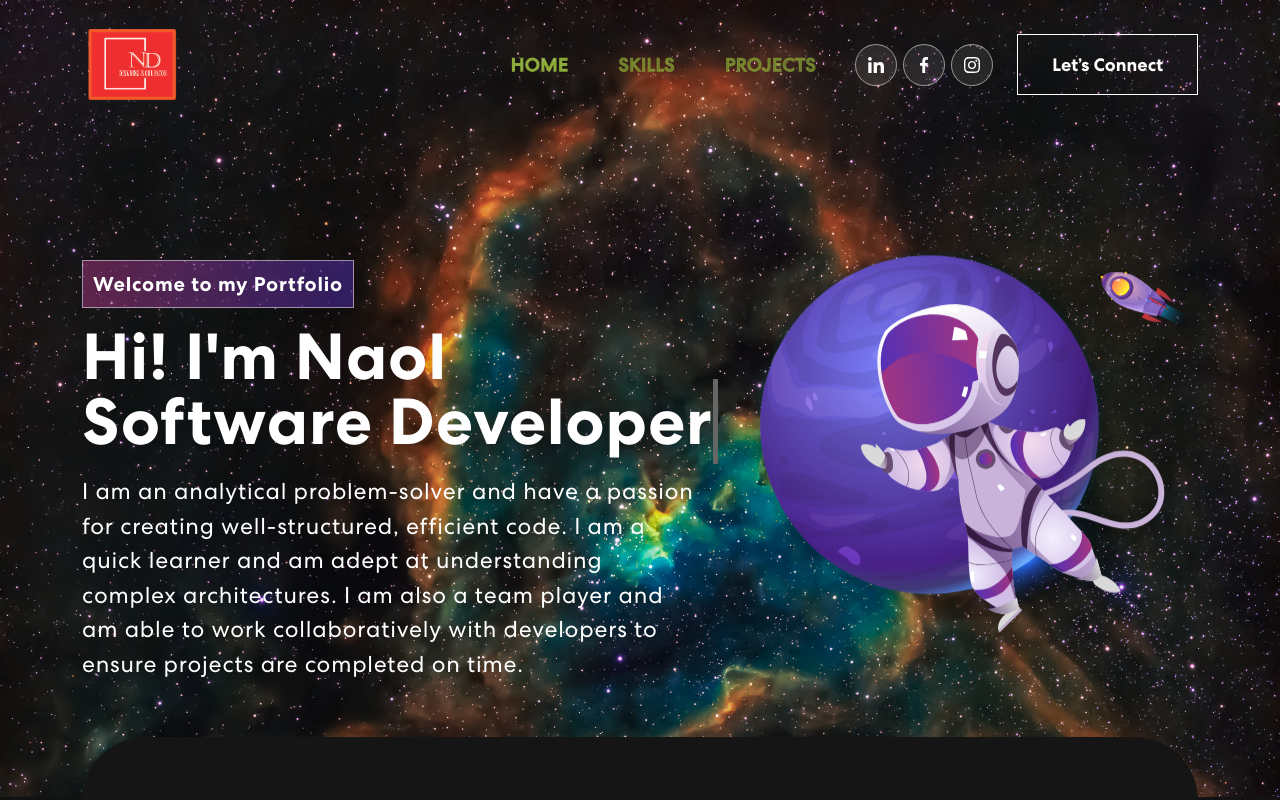
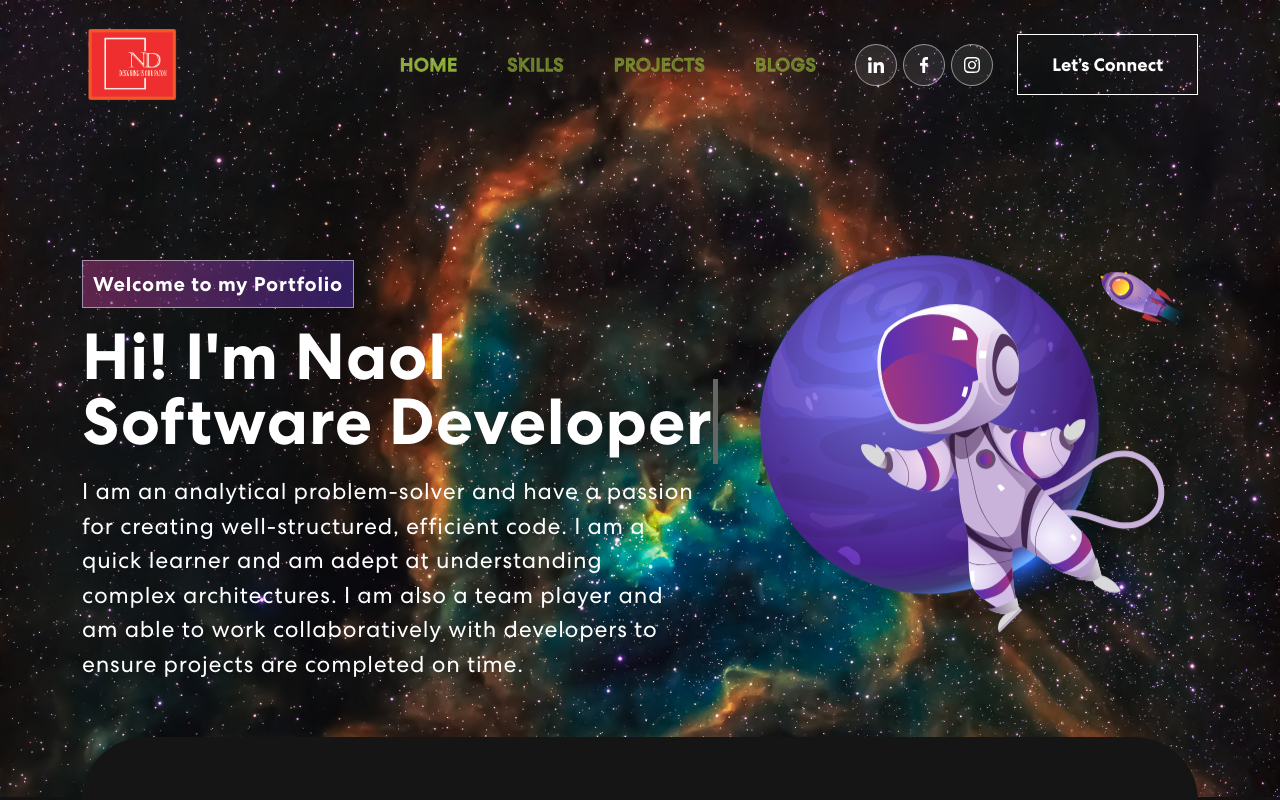
Before and after one commit to naol17/React-personal-portfollio, a React (Create React App) app: page / in a window 1280 px wide. Shown: the top 800 px of the page. Built offline with nearby package versions, Linux system fonts and the light colour scheme.

Commit message:
adding blog nav and json data

```diff
--- a/src/components/NavBar.js
+++ b/src/components/NavBar.js
@@ -1,17 +1,14 @@
 import { useState, useEffect } from "react";
 import { Navbar, Nav, Container } from "react-bootstrap";
-import logo from '../assets/img/Artboard 18.png';
-import navIcon1 from '../assets/img/nav-icon1.svg';
-import navIcon2 from '../assets/img/nav-icon2.svg';
-import navIcon3 from '../assets/img/nav-icon3.svg';
-import { HashLink } from 'react-router-hash-link';
-import {
-  BrowserRouter as Router
-} from "react-router-dom";
+import logo from "../assets/img/Artboard 18.png";
+import navIcon1 from "../assets/img/nav-icon1.svg";
+import navIcon2 from "../assets/img/nav-icon2.svg";
+import navIcon3 from "../assets/img/nav-icon3.svg";
+import { HashLink } from "react-router-hash-link";
+import { BrowserRouter as Router } from "react-router-dom";
 
 export const NavBar = () => {
-
-  const [activeLink, setActiveLink] = useState('home');
+  const [activeLink, setActiveLink] = useState("home");
   const [scrolled, setScrolled] = useState(false);
 
   useEffect(() => {
@@ -21,16 +18,16 @@ export const NavBar = () => {
       } else {
         setScrolled(false);
       }
-    }
+    };
 
     window.addEventListener("scroll", onScroll);
 
     return () => window.removeEventListener("scroll", onScroll);
-  }, [])
+  }, []);
 
   const onUpdateActiveLink = (value) => {
     setActiveLink(value);
-  }
+  };
 
   return (
     <Router>
@@ -44,23 +41,66 @@ export const NavBar = () => {
           </Navbar.Toggle>
           <Navbar.Collapse id="basic-navbar-nav">
             <Nav className="ms-auto">
-              <Nav.Link href="#home" className={activeLink === 'home' ? 'active navbar-link' : 'navbar-link'} onClick={() => onUpdateActiveLink('home')}>Home</Nav.Link>
-              <Nav.Link href="#skills" className={activeLink === 'skills' ? 'active navbar-link' : 'navbar-link'} onClick={() => onUpdateActiveLink('skills')}>Skills</Nav.Link>
-              <Nav.Link href="#projects" className={activeLink === 'projects' ? 'active navbar-link' : 'navbar-link'} onClick={() => onUpdateActiveLink('projects')}>Projects</Nav.Link>
+              <Nav.Link
+                href="#home"
+                className={
+                  activeLink === "home" ? "active navbar-link" : "navbar-link"
+                }
+                onClick={() => onUpdateActiveLink("home")}
+              >
+                Home
+              </Nav.Link>
+              <Nav.Link
+                href="#skills"
+                className={
+                  activeLink === "skills" ? "active navbar-link" : "navbar-link"
+                }
+                onClick={() => onUpdateActiveLink("skills")}
+              >
+                Skills
+              </Nav.Link>
+              <Nav.Link
+                href="#projects"
+                className={
+                  activeLink === "projects"
+                    ? "active navbar-link"
+                    : "navbar-link"
+                }
+                onClick={() => onUpdateActiveLink("projects")}
+              >
+                Projects
+              </Nav.Link>
+              <Nav.Link
+                href="#Blog"
+                className={
+                  activeLink === "Blog" ? "active navbar-link" : "navbar-link"
+                }
+                onClick={() => onUpdateActiveLink("blo")}
+              >
+                Blogs
+              </Nav.Link>
             </Nav>
             <span className="navbar-text">
               <div className="social-icon">
-                <a href="https://www.linkedin.com/in/naol-dame-38783b213/"><img src={navIcon1} alt="" /></a>
-                <a href="https://www.facebook.com/naol.dame./"><img src={navIcon2} alt="" /></a>
-                <a href="https://www.instagram.com/damenaol/"><img src={navIcon3} alt="" /></a>
+                <a href="https://www.linkedin.com/in/naol-dame-38783b213/">
+                  <img src={navIcon1} alt="" />
+                </a>
+                <a href="https://www.facebook.com/naol.dame./">
+                  <img src={navIcon2} alt="" />
+                </a>
+                <a href="https://www.instagram.com/damenaol/">
+                  <img src={navIcon3} alt="" />
+                </a>
               </div>
-              <HashLink to='#connect'>
-                <button className="vvd"><span>Let’s Connect</span></button>
+              <HashLink to="#connect">
+                <button className="vvd">
+                  <span>Let’s Connect</span>
+                </button>
               </HashLink>
             </span>
           </Navbar.Collapse>
         </Container>
       </Navbar>
     </Router>
-  )
-}
+  );
+};
```
Also changed, not shown: Data.json (added, +10 -0 lines), src/components/Blog.js (added, +7 -0 lines).
